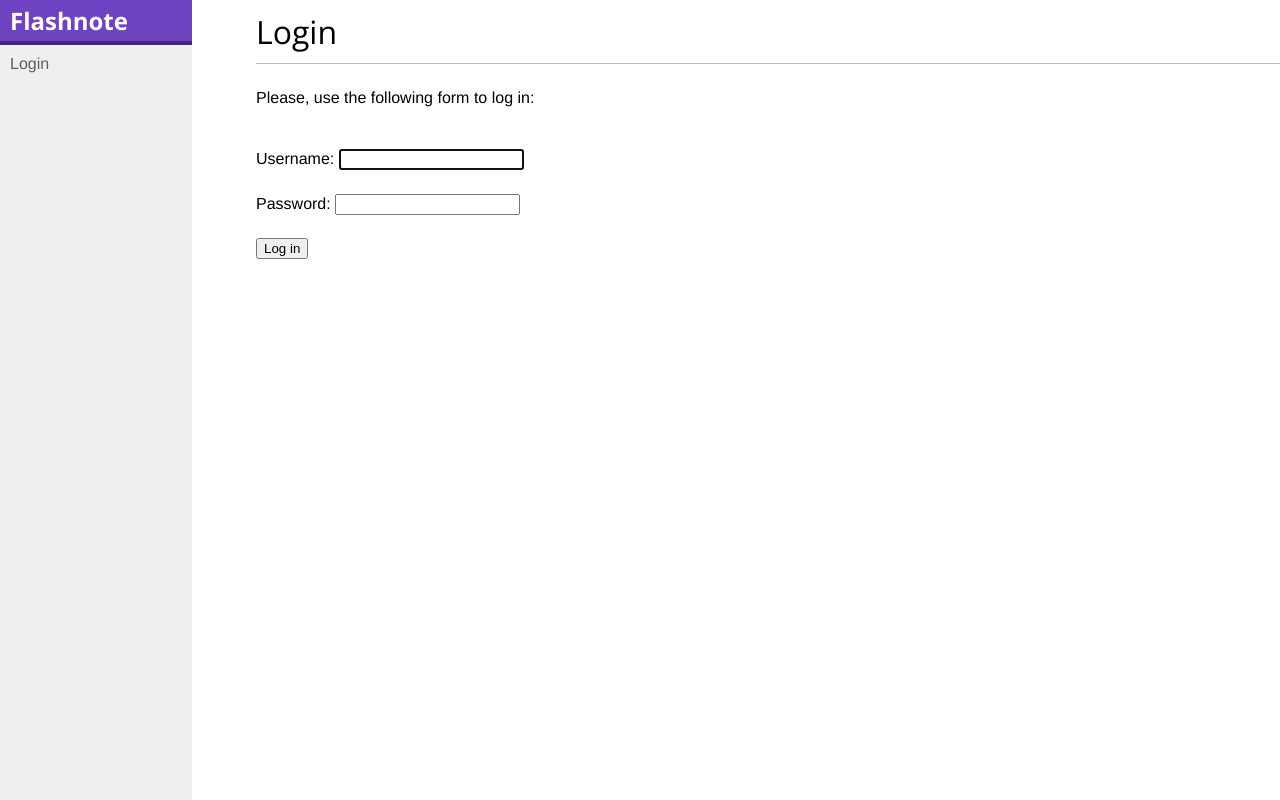
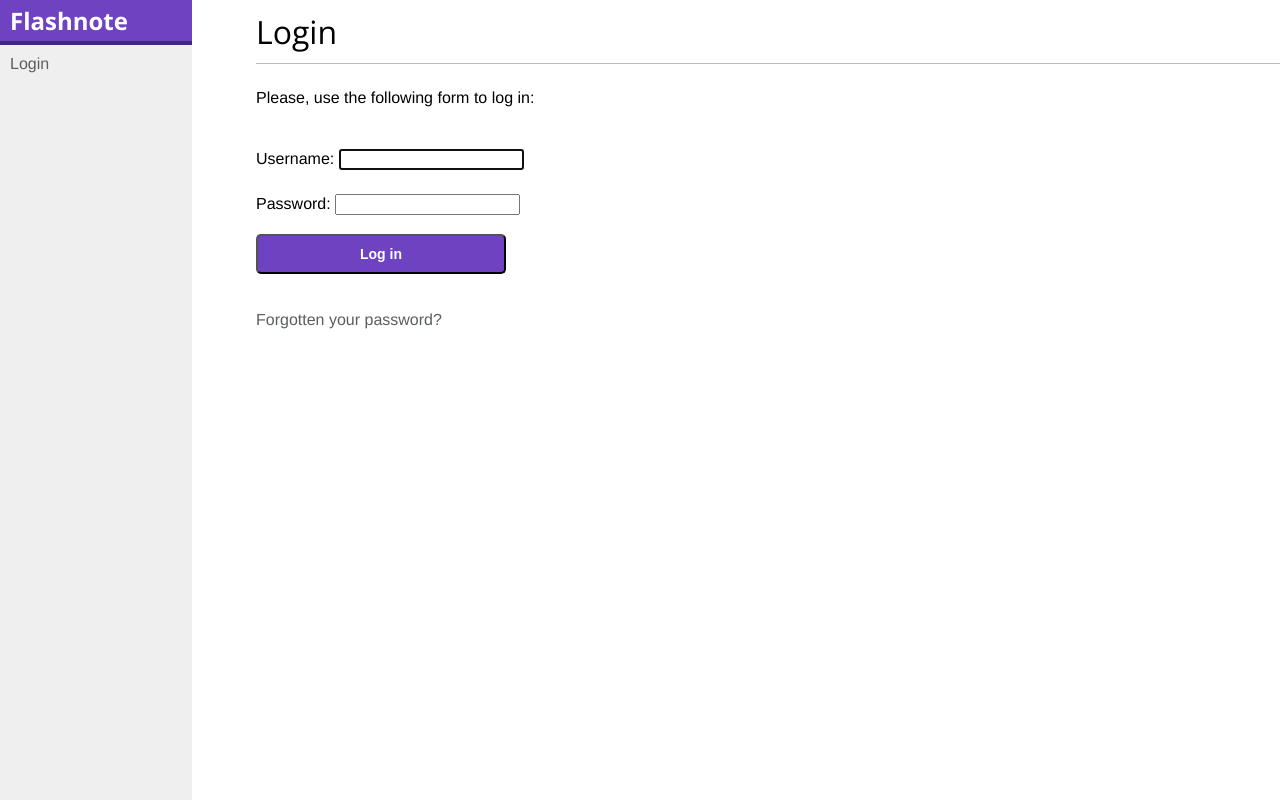
Before and after one commit to troshchiy/flashnote, a Django app: page /account/login/?next=/account/password-change/ in a window 1280 px wide. Run offline with Django 5.2, Linux system fonts and the light colour scheme.

Commit message:
Add django builtin password change/reset views and create templates for them

```diff
--- a/flashnote/account/templates/registration/login.html
+++ b/flashnote/account/templates/registration/login.html
@@ -19,5 +19,10 @@
             <input type="hidden" name="next" value="{{ next }}" />
             <p><input type="submit" value="Log in"></p>
         </form>
+        <p>
+            <a href="{% url 'password_reset' %}">
+                Forgotten your password?
+            </a>
+        </p>
     </div>
 {% endblock %}
--- /dev/null
+++ b/flashnote/account/templates/registration/password_reset_email.html
@@ -0,0 +1,4 @@
+Hello,
+There was a request to reset your password.
+Follow the link below to reset your password: {{ protocol }}://{ domain }}{% url "password_reset_confirm" uidb64=uid token=token %}
+Your username: {{ user.get_username }}
--- a/flashnote/account/urls.py
+++ b/flashnote/account/urls.py
@@ -6,5 +6,12 @@ from . import views
 urlpatterns = [
     path('login/', auth_views.LoginView.as_view(), name='login'),
     path('logout/', auth_views.LogoutView.as_view(), name='logout'),
+    path('password-change/', auth_views.PasswordChangeView.as_view(), name='password_change'),
+    path('password-change/done/', auth_views.PasswordChangeDoneView.as_view(), name='password_change_done'),
+    path('password-reset/', auth_views.PasswordResetView.as_view(), name='password_reset'),
+    path('password-reset/done/', auth_views.PasswordResetDoneView.as_view(), name='password_reset_done'),
+    path('password-reset/<uidb64>/<token>/', auth_views.PasswordResetConfirmView.as_view(),
+         name='password_reset_confirm'),
+    path('password-reset/complete/', auth_views.PasswordResetCompleteView.as_view(), name='password_reset_complete'),
     path('', views.home, name='home'),
 ]
--- a/flashnote/editor/static/css/editor.css
+++ b/flashnote/editor/static/css/editor.css
@@ -45,6 +45,20 @@ form {
 form p {
     width:100%;
     overflow:auto;
+}
+
+input[type=submit] {
+    font-weight:bold;
+    background:#6f42c1;
+    color:#fff;
+    padding:10px 20px;
+    font-size:14px;
+    border-radius:5px;
+    min-width:250px;
+}
+
+input[type=submit]:hover {
+    background:#432874;
 }
 
 #sidebar {
```
Also changed, not shown: flashnote/account/templates/registration/password_change_done.html (added, +8 -0 lines), flashnote/account/templates/registration/password_change_form.html (added, +13 -0 lines), flashnote/account/templates/registration/password_reset_complete.html (added, +8 -0 lines), flashnote/account/templates/registration/password_reset_confirm.html (added, +18 -0 lines), flashnote/account/templates/registration/password_reset_done.html (added, +9 -0 lines), flashnote/account/templates/registration/password_reset_form.html (added, +12 -0 lines).
